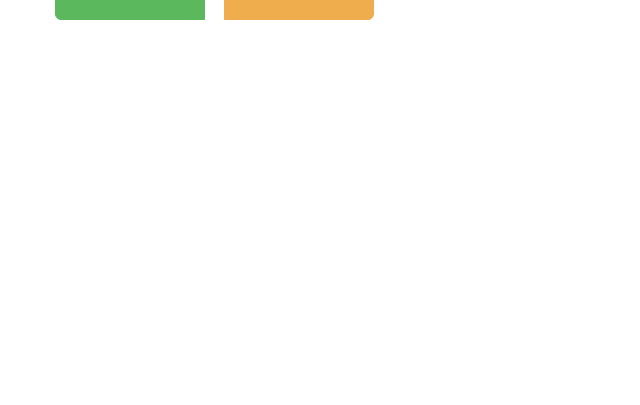
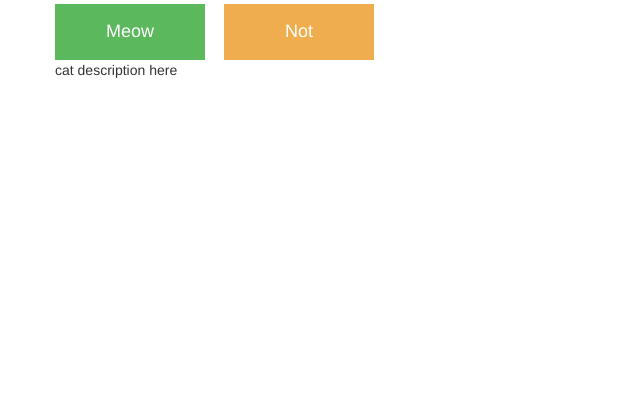
Before and after one commit to michaelsergio/allmyfish, a PHP site: page /meowornot.html in a window 1280 px wide. Shown: the part 336-741 px from the top of the page, without its empty margins (0-640 px from the left). Run offline with PHP 8.4, Linux system fonts and the light colour scheme.

Commit message:
formated layout

```diff
--- a/client/app/meowornot.html
+++ b/client/app/meowornot.html
@@ -104,13 +104,22 @@
 </div>
 
 <div class="container">
+  <br/>
   <div id="cat">
     <img id="cat-img" src="http://placekitten.com/g/320/250" class="img-responsive" alt="Responsive image">
 
     <br/>
     <div class="btn-group mw-btn-group">
+          <br/>
       <button id="meow" type="button" class="btn btn-large btn-success meow-btn">Meow</button>
       <button id="notmeow" type="button" class="btn btn-large btn-warning not-btn">Not</button>
+      <br />
+
+      <div id="cat-description" >
+        <p>
+          desription
+        </p>
+      </div>
     </div>
   </div>
 </div> <!-- /container -->
--- a/client/app/scripts/meowornot.js
+++ b/client/app/scripts/meowornot.js
@@ -26,8 +26,11 @@ $(document).ready(function() {
   cat.fetch();
 
   var profile = cat.get("description");
+
+
   // Pop up profile on profile click
   // Maybe display short bit here
+  $('#cat-description').text("cat description here");
 
   //var isAdoptable = cat.get("is_adoptable");
   // var location = cat.get("location");
```
Also changed, not shown: client/app/styles/meowornot.css (line endings or trailing spaces).
